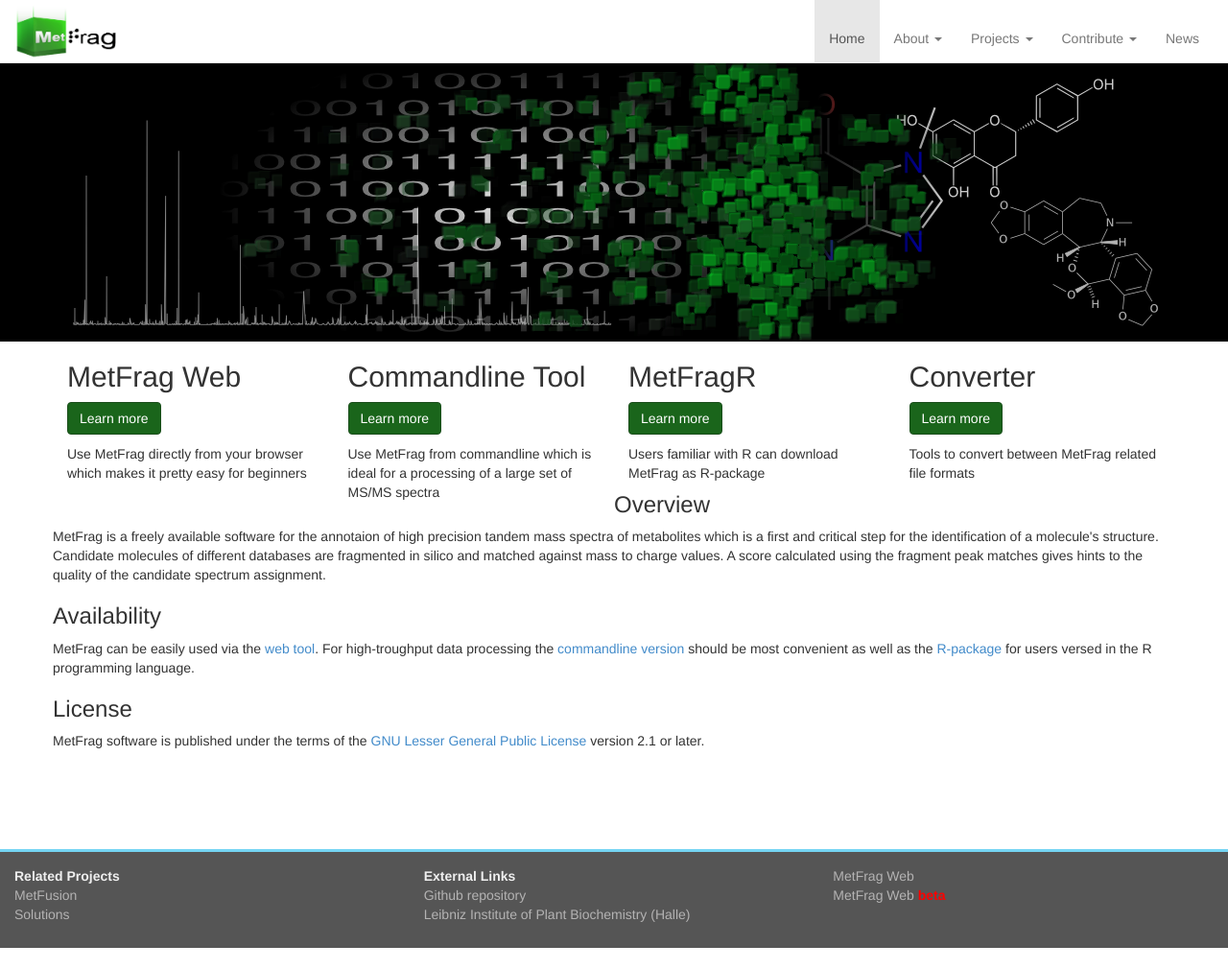
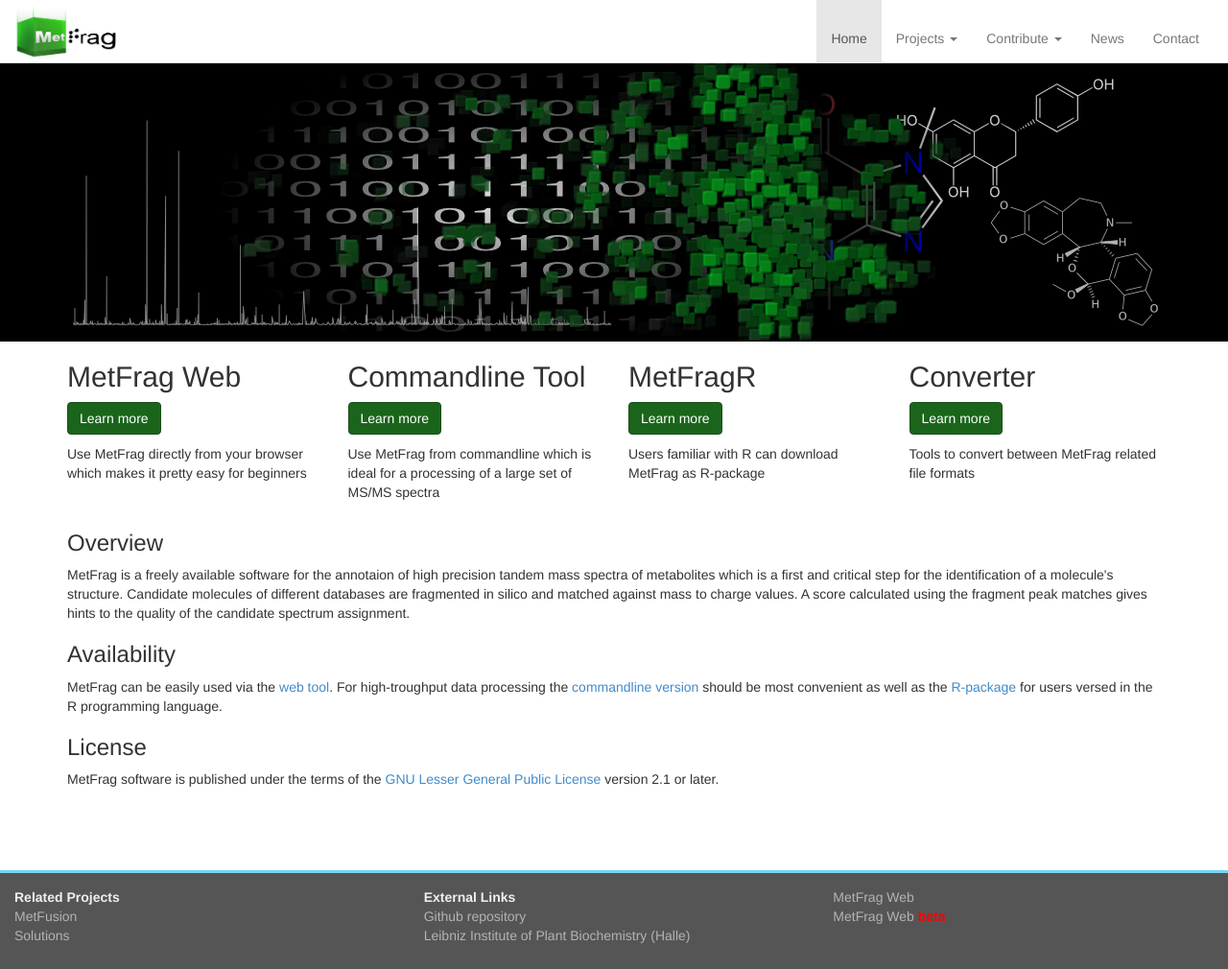
Before and after one commit to ipb-halle/MetFrag, a Jekyll site: the page built from index.html, in a window 1280 px wide. Shown: the whole page at 96% size. Built offline with Jekyll 4.4.1, drawn with Linux system fonts in a browser that asks for light colours; nearby versions of some CDN libraries; Markdown is read by kramdown in place of the engine named in the settings; before the commit the page ends 988 px from its top, so only the background shows below that.

Commit message:
changed /index.html and removed overview page

```diff
--- a/_includes/navbar.html
+++ b/_includes/navbar.html
@@ -1,6 +1,6 @@
 <ul class="nav navbar-nav navbar-right">
   <li class="{{ page.nav.home }}"><a href="/MetFrag">Home</a></li>
-
+<!--
   <li class="dropdown {{  page.nav.about }}">
   <a href="/MetFrag/about" class="dropdown-toggle" data-toggle="dropdown">About <b class="caret"></b></a>
   <ul class="dropdown-menu">
@@ -8,7 +8,7 @@
     <li><a href="/MetFrag/contact">Contact us</a></li>
   </ul>
   </li>
-
+  -->
   <li class="dropdown {{ page.nav.projects }}">
   <a href="/MetFrag/projects" class="dropdown-toggle" data-toggle="dropdown">Projects <b class="caret"></b></a>
   <ul class="dropdown-menu">
@@ -30,5 +30,5 @@
   </li>
 
   <li class="{{ page.nav.news }}"><a href="/MetFrag/news">News</a></li>
-
+  <li class="{{ page.nav.contact }}"><a href="/MetFrag/contact">Contact</a></li>
 </ul>
--- a/index.html
+++ b/index.html
@@ -35,6 +35,8 @@
       <p>Tools to convert between MetFrag related file formats</p>
     </div>
 
+  </div>
+
   <h3>Overview</h3>
 
 <p>MetFrag is a freely available software for the annotaion of high precision tandem mass spectra of metabolites which
@@ -50,6 +52,4 @@
 <h3>License</h3>
 
 <p>MetFrag software is published under the terms of the <a href="http://www.gnu.org/licenses/lgpl.html">GNU Lesser General Public License</a> version 2.1 or later.</p>
-
-  </div>
 </div>
```
